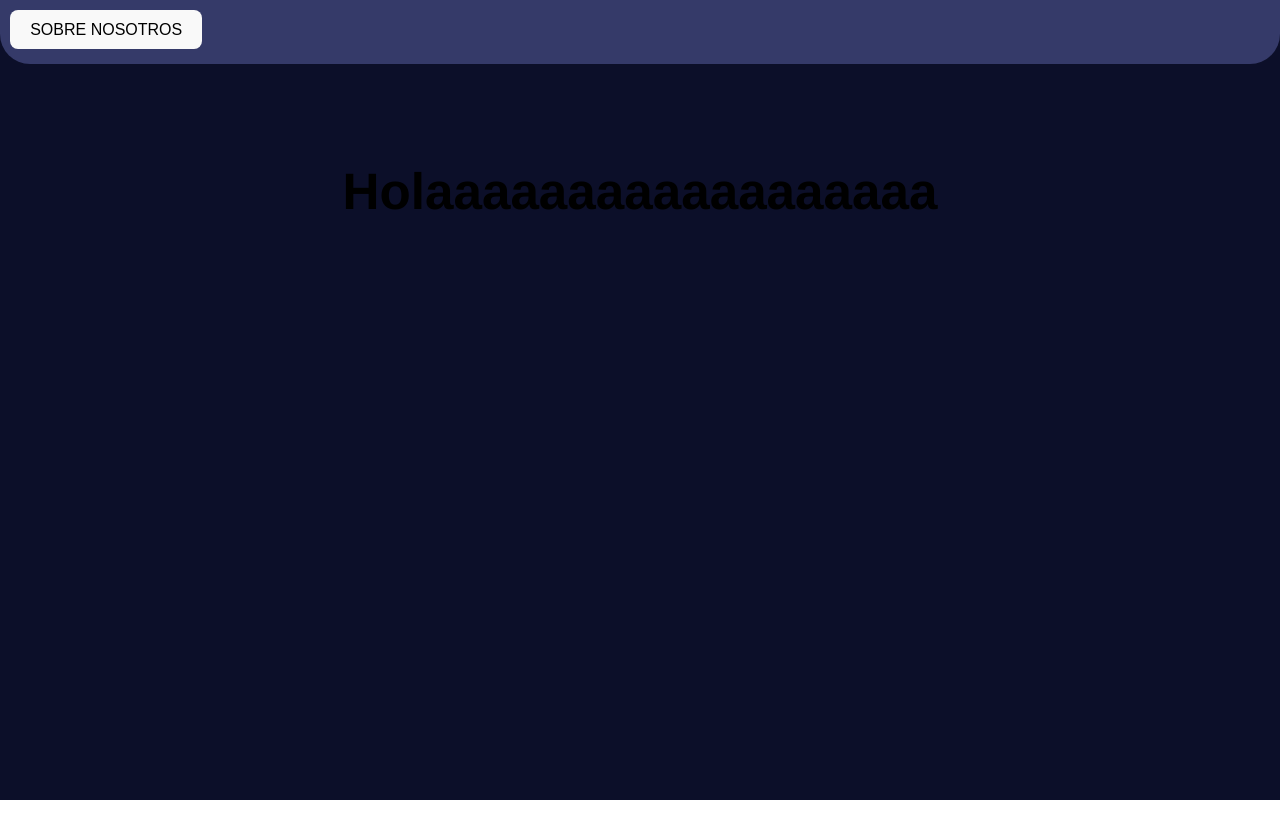
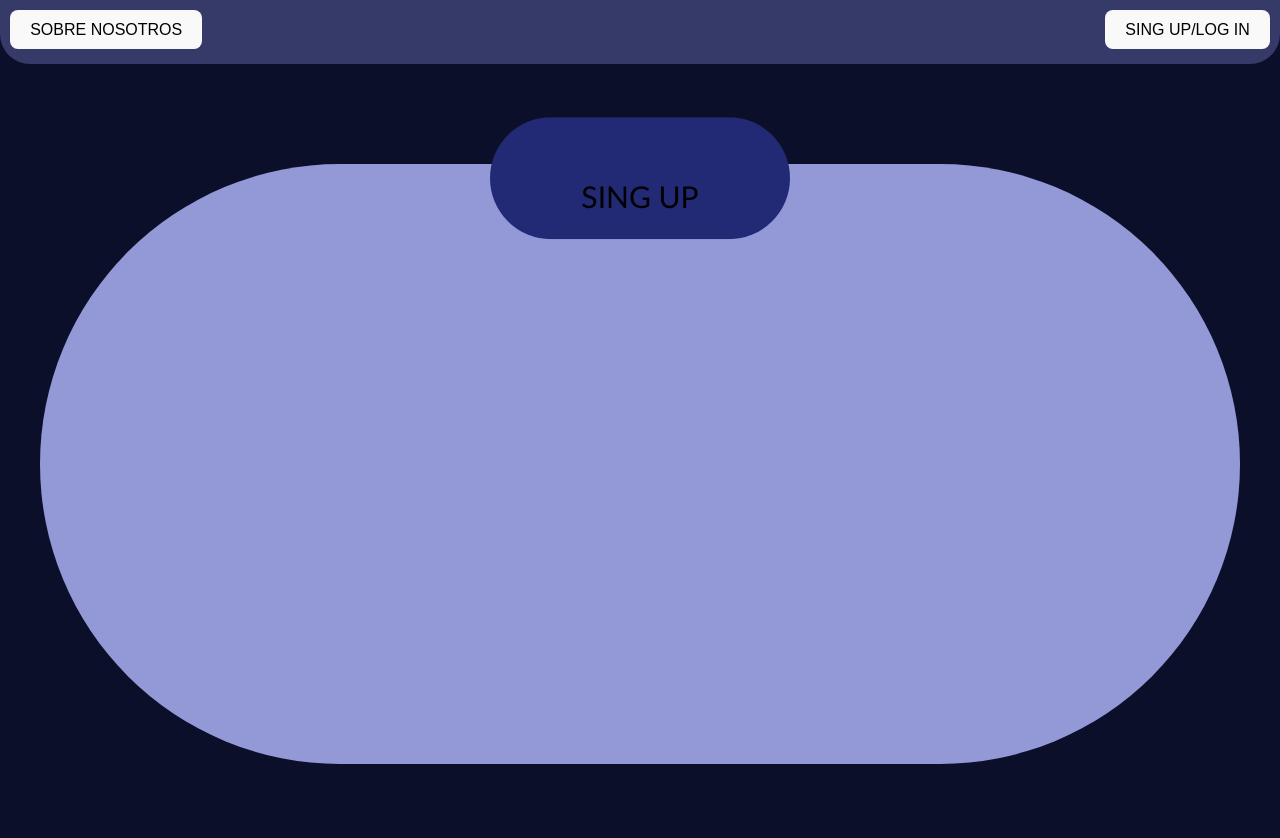
Before and after one commit to marvalenciab/ProyectoWeb, a React (Vite) app in the folder tradetrove/: page /about in a window 1280 px wide. Shown: the top 838 px of the page. Before the commit the page ends 800 px from the top, so only its background shows below. Built offline with nearby package versions, Linux system fonts and the light colour scheme.

Commit message:
creo el boton sing/log de la barra, adicionalmente la plantilla del singUP

```diff
--- a/tradetrove/src/componentes/NavBar.jsx
+++ b/tradetrove/src/componentes/NavBar.jsx
@@ -5,6 +5,7 @@ function NavBar(){
     return(
         <div class="navbar">
         <NavLink to="/sobreNosotros"> <button >SOBRE NOSOTROS</button></NavLink>
+        <NavLink to="/"> <button >SING UP/LOG IN</button></NavLink>
         </div>
 
     )
--- a/tradetrove/src/componentes/SingUp.jsx
+++ b/tradetrove/src/componentes/SingUp.jsx
@@ -1,8 +1,17 @@
-
+import'../estilos-componentes/SingUp.css';
 export default function SingUp() {
   return (
-    <div>
-        <h1>Holaaaaaaaaaaaaaaaaaa</h1>
+    <div class='container'>
+      <div className='container__div'>
+        <button className='container__div__singup'>SING UP</button>
+        <h1>
+
+          <strong></strong>
+        </h1>
+        <div class='buttons'>
+
+        </div>
+      </div>
     </div>
-  )
+  );
 }
--- a/tradetrove/src/estilos-componentes/NavBar.css
+++ b/tradetrove/src/estilos-componentes/NavBar.css
@@ -11,6 +11,9 @@ body {
   }
 
   .navbar {
+    display: flex;
+    flex-direction: row;
+    justify-content: space-between;
     background-color: rgb(53, 58, 105);
     padding: 10px;
     max-width: 100%;
--- /dev/null
+++ b/tradetrove/src/estilos-componentes/SingUp.css
@@ -0,0 +1,59 @@
+* {
+    margin: 0;
+    padding: 0;
+    box-sizing: border-box;
+  }
+
+  .container {
+    display: flex;
+    flex-direction: column;
+    justify-content: center;
+    align-items: center;
+
+    margin: 0 auto;
+    justify-content: center;
+    align-items: center;
+    height: 100vh;
+
+
+  }
+
+
+  .container__div {
+    margin-top: 0px;
+    background-color: rgb(147, 153, 215);
+    height: 600px;
+    border-radius: 600px;
+    text-align: center;
+    width: 1200px;
+    align-items: center;
+    position: relative;
+
+  }
+  .container__div__singup{
+    background-color: rgb(34, 41, 117);
+    color: black;
+    padding: 60px;
+    border-radius: 200px;
+    width: 300px ;
+    position: absolute;
+    left: 450px;
+    top: -20%;
+    transform: translateY(60%);
+    font-family: 'Gill Sans', 'Gill Sans MT', Calibri, 'Trebuchet MS', sans-serif;
+    font-size: 30px;
+    height: 50px;
+
+
+
+  }
+
+
+
+
+
+  h1 {
+    margin-top: 100px;
+    color: black;
+    font-family: 'Franklin Gothic Medium', 'Arial Narrow', Arial, sans-serif;
+  }
```
